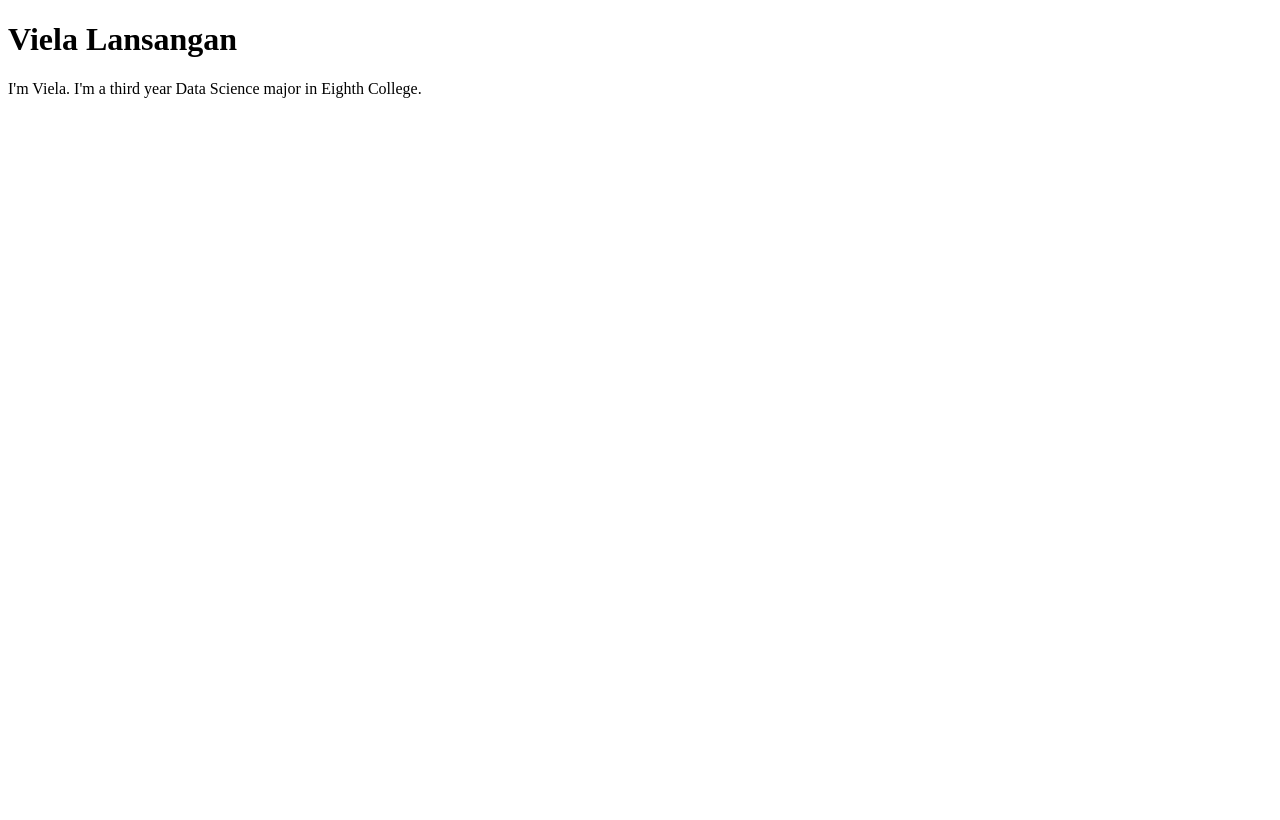
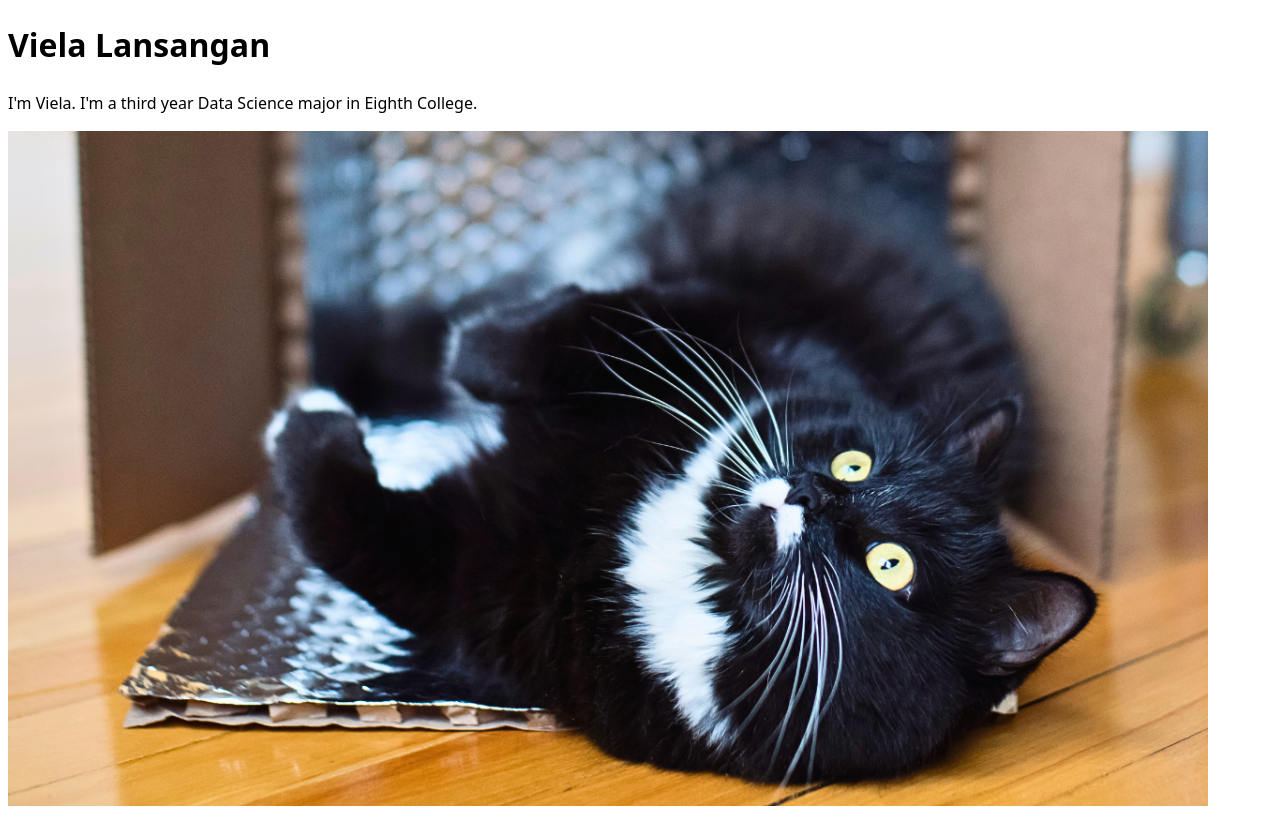
Before and after one commit to viela-la/portfolio, a plain HTML site: page index.html in a window 1280 px wide. Drawn offline with Linux system fonts and the light colour scheme.

Commit message:
Update index.html

```diff
--- a/index.html
+++ b/index.html
@@ -4,9 +4,11 @@
     <meta charset="UTF-8">
     <meta name="viewport" content="width=device-width, initial-scale=1.0">
     <title>Viela Lansangan: Personal site and portfolio</title>
+    <link rel="stylesheet" type="text/css" href="style.css">
 </head>
 <body>
     <h1>Viela Lansangan</h1>
     <p>I'm Viela. I'm a third year Data Science major in Eighth College.</p>
+    <img src="images/dsc106_kitty.png" alt="Fluffy tuxedo cat laying down">
 </body>
 </html>
```
